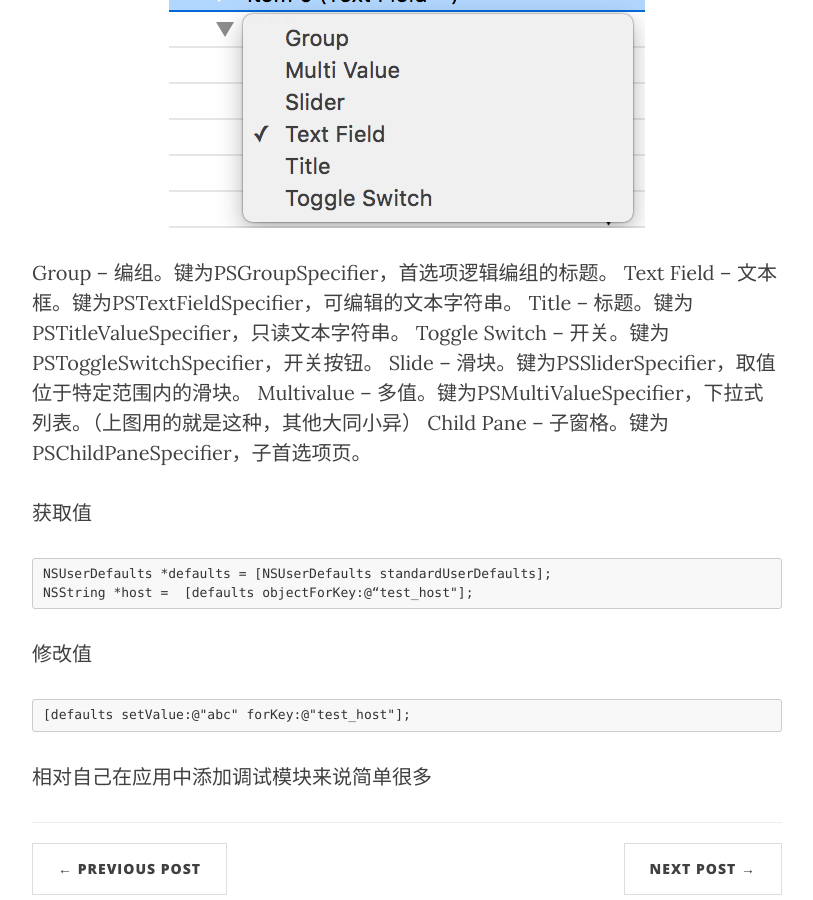
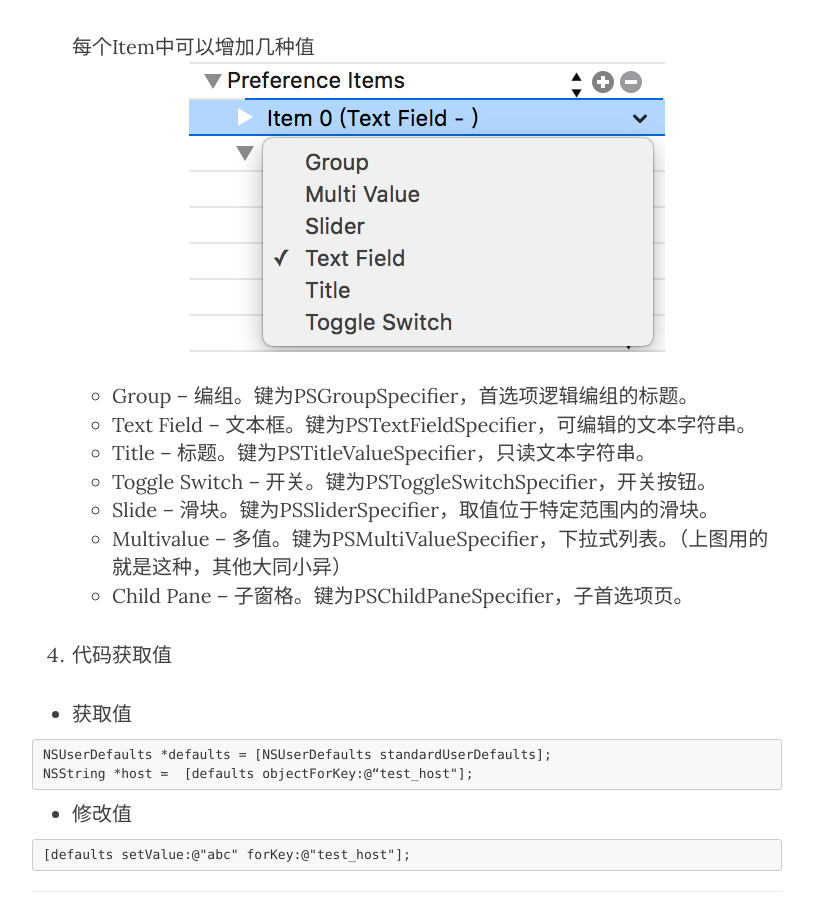
Before and after one commit to wf96390/wf96390.github.io, a Jekyll site: the page built from _posts/2016-08-19-settingbundle.markdown, in a window 1280 px wide and 900 px high, scrolled down 1693 px. Shown: the whole window, without its empty margins (233-1046 px from the left). Built offline with Jekyll 4.4.1, drawn with Linux system fonts in a browser that asks for light colours; nearby versions of some CDN libraries; comment, search, counter and statistics services are not loaded; some of the changed text lies outside the part shown.

````diff
--- a/_posts/2016-08-19-settingbundle.markdown
+++ b/_posts/2016-08-19-settingbundle.markdown
@@ -8,33 +8,42 @@ category:  blog
 ---
 <!-- Start Writing Below in Markdown -->
 
+
 测试App的时候，有时候需要对App进行配置，除了自己在应用中增加调试的选项外，还可以使用iOS的偏好设置禁行设置
-在项目中新建文件，增加Settings.bundle文件
+
+使用方法：
+
+1. 在项目中新建文件，增加Settings.bundle文件
 ![这里写图片描述](https://wf96390.github.io/img/settingbundle/1.png)
-打开Settings.bundle文件
+
+2. 打开Settings.bundle文件
 ![这里写图片描述](https://wf96390.github.io/img/settingbundle/2.png)
-编辑Root.plist文件
-![这里写图片描述](https://wf96390.github.io/img/settingbundle/3.png)
-每个Item中可以增加几种值
-![这里写图片描述](https://wf96390.github.io/img/settingbundle/4.png)
 
-Group -- 编组。键为PSGroupSpecifier，首选项逻辑编组的标题。
-Text Field -- 文本框。键为PSTextFieldSpecifier，可编辑的文本字符串。
-Title -- 标题。键为PSTitleValueSpecifier，只读文本字符串。
-Toggle Switch -- 开关。键为PSToggleSwitchSpecifier，开关按钮。
-Slide -- 滑块。键为PSSliderSpecifier，取值位于特定范围内的滑块。
-Multivalue -- 多值。键为PSMultiValueSpecifier，下拉式列表。（上图用的就是这种，其他大同小异）
-Child Pane -- 子窗格。键为PSChildPaneSpecifier，子首选项页。
+3. 编辑Root.plist文件
+	![这里写图片描述](https://wf96390.github.io/img/settingbundle/3.png)
 
-获取值
+	每个Item中可以增加几种值
+	![这里写图片描述](https://wf96390.github.io/img/settingbundle/4.png)
+
+	- Group -- 编组。键为PSGroupSpecifier，首选项逻辑编组的标题。
+	- Text Field -- 文本框。键为PSTextFieldSpecifier，可编辑的文本字符串。
+	- Title -- 标题。键为PSTitleValueSpecifier，只读文本字符串。
+	- Toggle Switch -- 开关。键为PSToggleSwitchSpecifier，开关按钮。
+	- Slide -- 滑块。键为PSSliderSpecifier，取值位于特定范围内的滑块。
+	- Multivalue -- 多值。键为PSMultiValueSpecifier，下拉式列表。（上图用的就是这种，其他大同小异）
+	- Child Pane -- 子窗格。键为PSChildPaneSpecifier，子首选项页。
+
+4. 代码获取值
+
+- 获取值
+
 ```
 NSUserDefaults *defaults = [NSUserDefaults standardUserDefaults];
 NSString *host =  [defaults objectForKey:@“test_host"];
 ```
 
-修改值
+- 修改值
+
 ```
 [defaults setValue:@"abc" forKey:@"test_host"];
 ```
-
-相对自己在应用中添加调试模块来说简单很多
````
Also changed, not shown: _posts/2016-03-16-autolayout.markdown (+17 -17 lines), _posts/2017-09-21-reactnative native invoke.markdown (+41 -8 lines), 1 other file.
